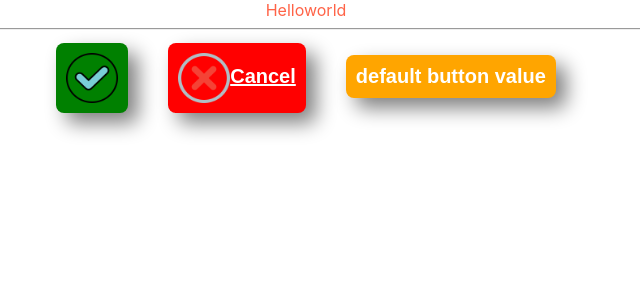
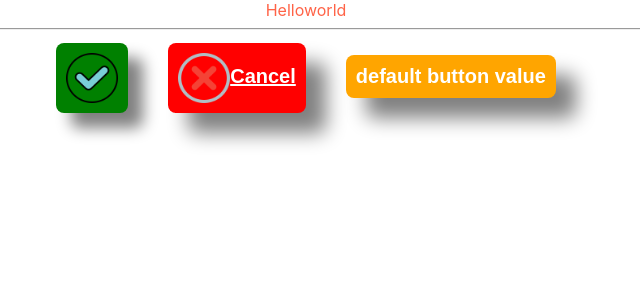
Before and after one commit to claireachard/formation_react, a React (Create React App) app: page / in a window 1280 px wide. In both pictures the pointer is over the button 426 px from the left and 78 px from the top of the page. Shown: the top 300 px of the page, without its empty margins (334-974 px from the left). Built offline with nearby package versions, Linux system fonts and the light colour scheme.

Commit message:
gestion hover par css

```diff
--- a/src/App/components/Button/Button.css
+++ b/src/App/components/Button/Button.css
@@ -7,15 +7,16 @@
     font-size: 20px;
     font-weight: 900;
     border: none;
-    box-shadow: 10px 10px 20px grey;
+    box-shadow: 20px 20px 20px grey;
 }
 
 .Button.primary {
     background-color: chartreuse;
 }
 
-.Button.primary:hover {
+.Button:hover {
     background-color: rgb(173, 184, 163);
+    box-shadow: 15px 15px 15px grey;
 }
 
 .Button img{
```
